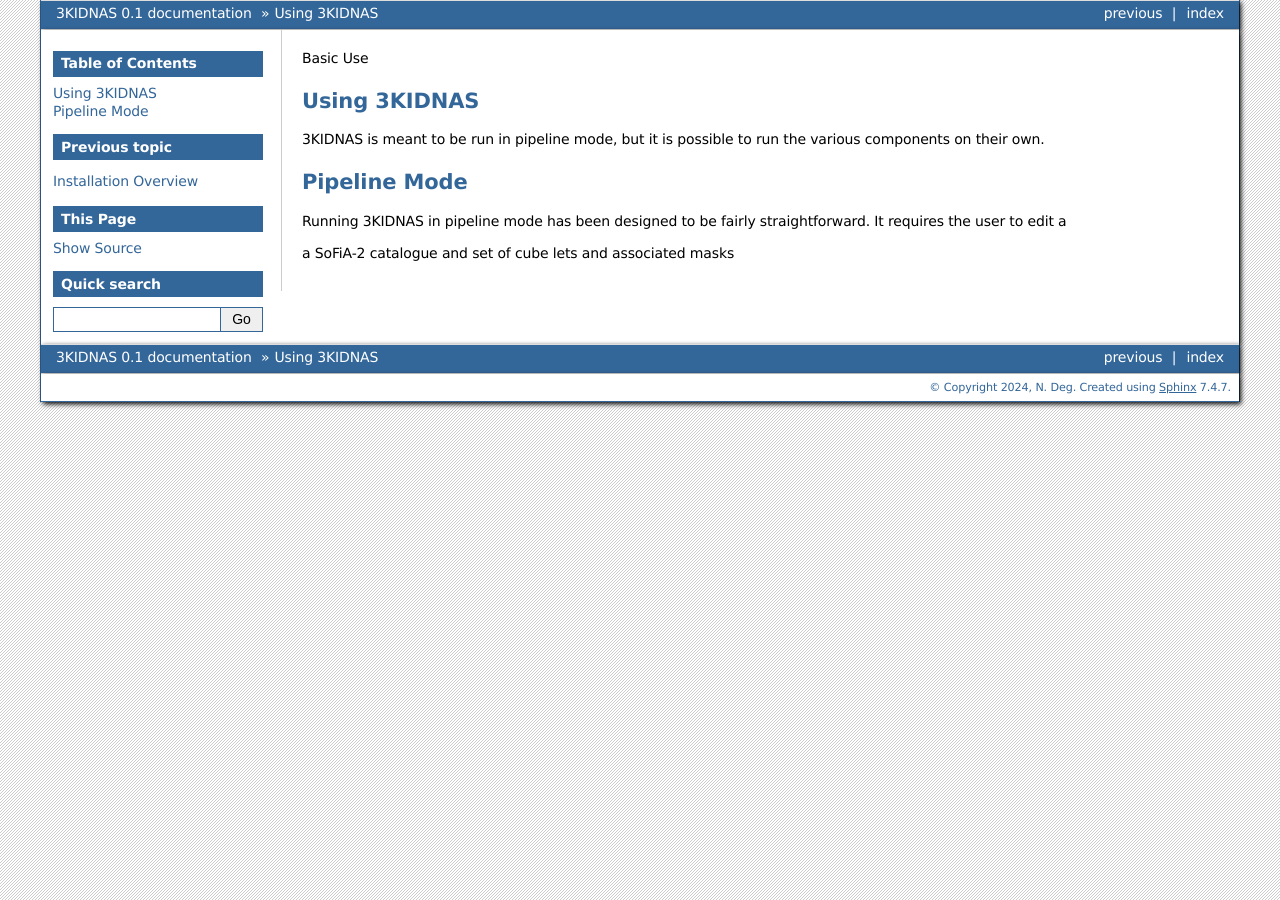
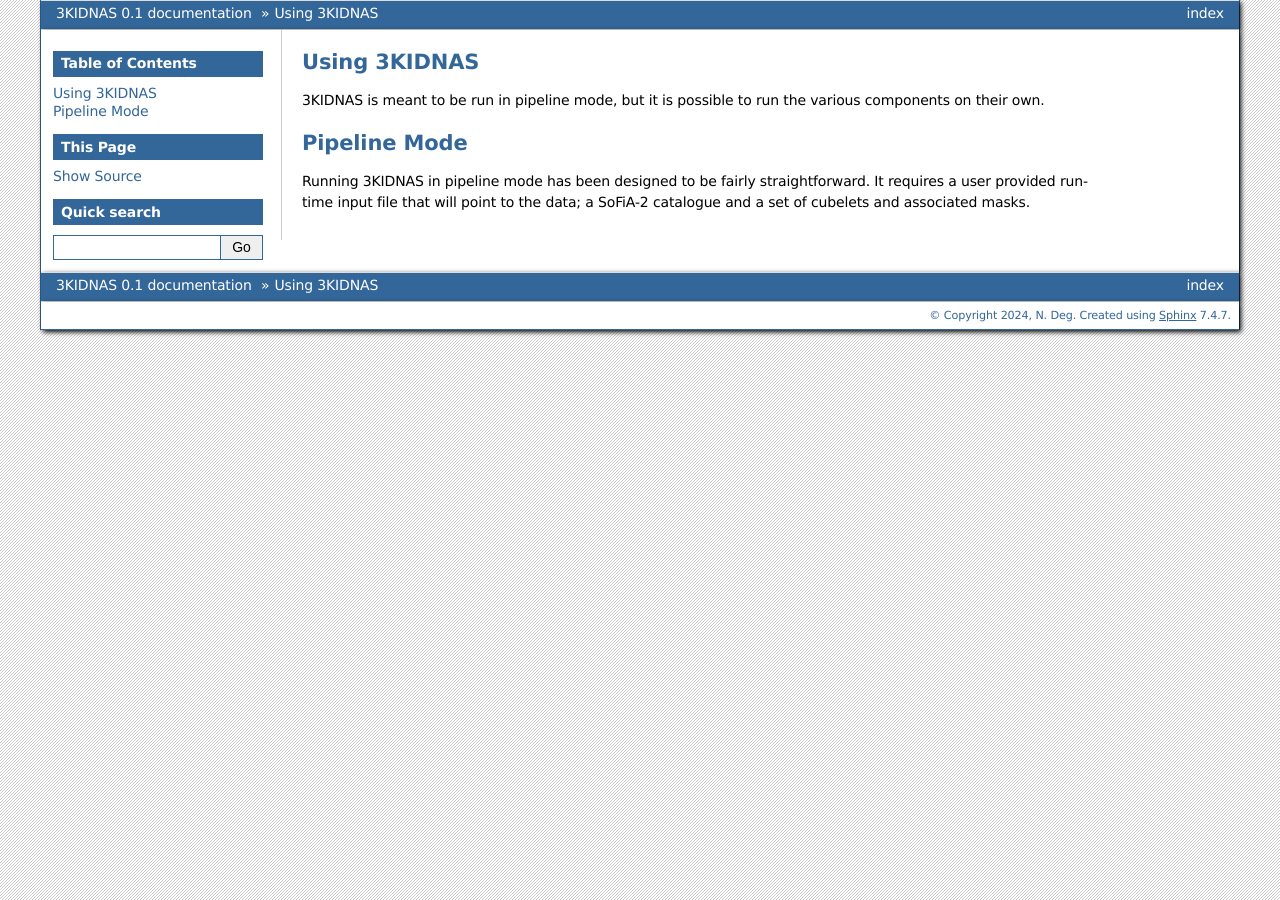
Before and after one commit to NateDeg/3KIDNAS, a Sphinx documentation site: the page built from docs/source/basicusage.rst, in a window 1280 px wide. Built offline with Sphinx 7.4.7, drawn with Linux system fonts in a browser that asks for light colours.

```diff
--- a/docs/source/basicusage.rst
+++ b/docs/source/basicusage.rst
@@ -1,5 +1,3 @@
-Basic Use
-
 Using 3KIDNAS
 -------------
 
@@ -8,6 +6,4 @@ Using 3KIDNAS
 Pipeline Mode
 -------------
 
-Running 3KIDNAS in pipeline mode has been designed to be fairly straightforward.  It requires the user to edit a
-
-a SoFiA-2 catalogue and set of cube lets and associated masks
+Running 3KIDNAS in pipeline mode has been designed to be fairly straightforward.  It requires a user provided runtime input file that will point to the data; a SoFiA-2 catalogue and a set of cubelets and associated masks.
```
Also changed, not shown: docs/source/index.rst (+4 -3 lines).
